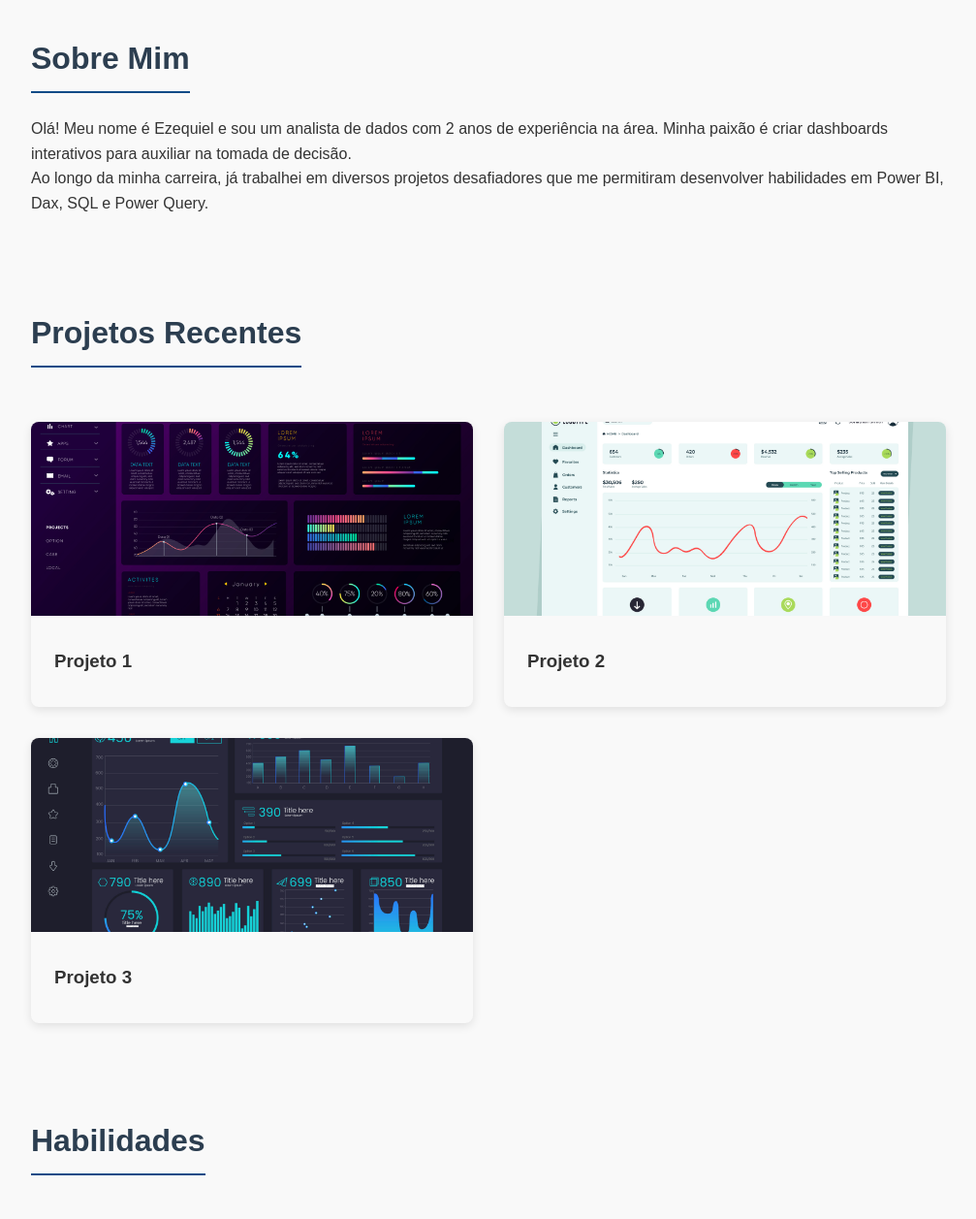
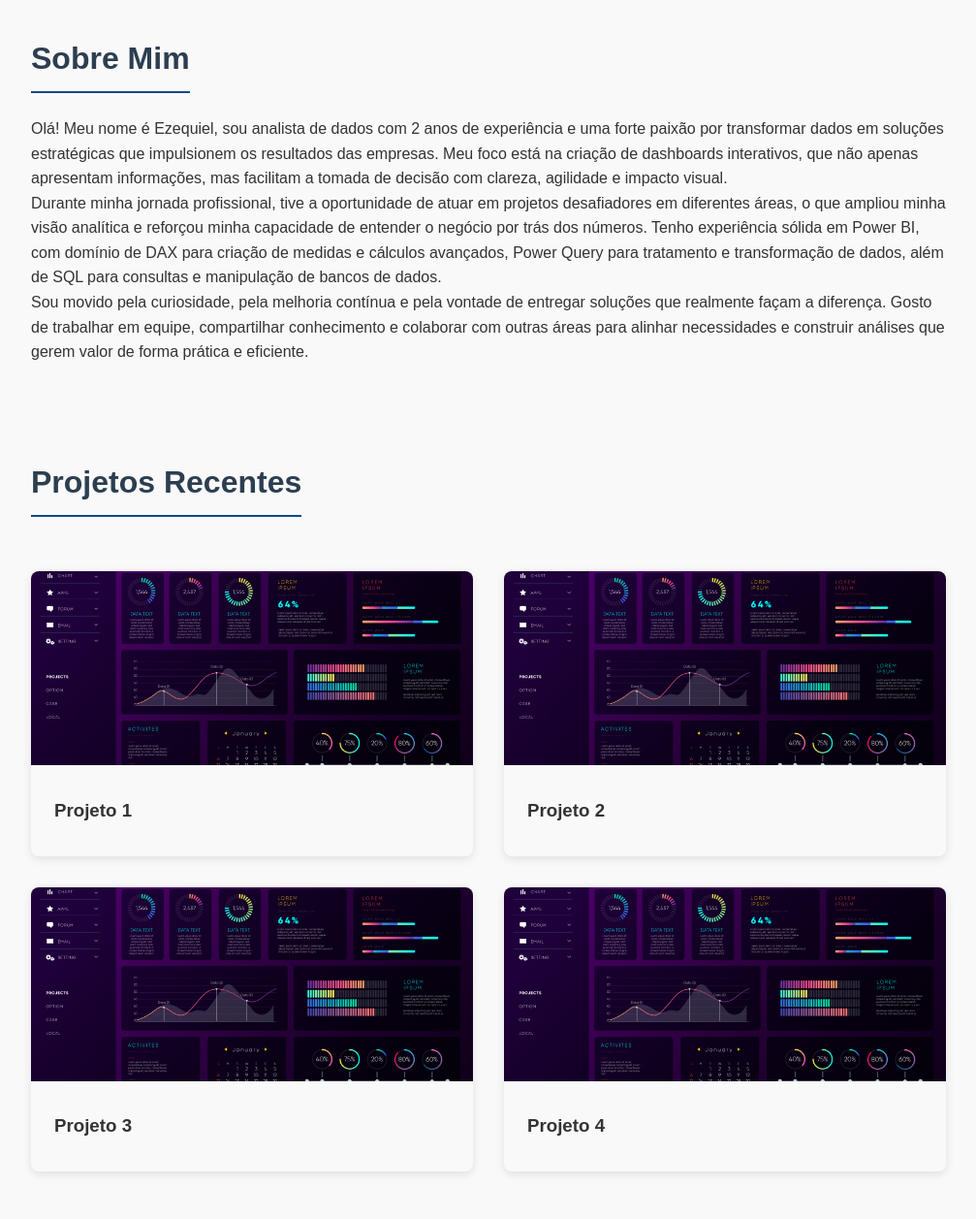
Before and after one commit to EzequielPaes/ME, a plain HTML site: page index.html in a window 1280 px wide. Shown: the part 180-1437 px from the top of the page at 97% size, without its empty margins (136-1143 px from the left). Drawn offline with Linux system fonts and the light colour scheme.

Commit message:
Add files via upload

```diff
--- a/index.html
+++ b/index.html
@@ -16,8 +16,9 @@
 
     <section id="sobre">
         <h2>Sobre Mim</h2>
-        <p>Olá! Meu nome é Ezequiel e sou um analista de dados com 2 anos de experiência na área. Minha paixão é criar dashboards interativos para auxiliar na tomada de decisão.</p>
-        <p>Ao longo da minha carreira, já trabalhei em diversos projetos desafiadores que me permitiram desenvolver habilidades em Power BI, Dax, SQL e Power Query.</p>
+        <p>Olá! Meu nome é Ezequiel, sou analista de dados com 2 anos de experiência e uma forte paixão por transformar dados em soluções estratégicas que impulsionem os resultados das empresas. Meu foco está na criação de dashboards interativos, que não apenas apresentam informações, mas facilitam a tomada de decisão com clareza, agilidade e impacto visual.</p>
+        <p>Durante minha jornada profissional, tive a oportunidade de atuar em projetos desafiadores em diferentes áreas, o que ampliou minha visão analítica e reforçou minha capacidade de entender o negócio por trás dos números. Tenho experiência sólida em Power BI, com domínio de DAX para criação de medidas e cálculos avançados, Power Query para tratamento e transformação de dados, além de SQL para consultas e manipulação de bancos de dados.</p>
+        <p>Sou movido pela curiosidade, pela melhoria contínua e pela vontade de entregar soluções que realmente façam a diferença. Gosto de trabalhar em equipe, compartilhar conhecimento e colaborar com outras áreas para alinhar necessidades e construir análises que gerem valor de forma prática e eficiente.</p>
     </section>
 
     <section id="projetos">
@@ -29,18 +30,22 @@
                     <h3>Projeto 1</h3>
                 </div>
             </div>
-
             <div class="projeto">
-                <img src="3184215.jpg" alt="Projeto 2">
+                <img src="3195378.jpg" alt="Projeto 1">
                 <div class="projeto-info">
                     <h3>Projeto 2</h3>
                 </div>
             </div>
-
             <div class="projeto">
-                <img src="2800232.jpg" alt="Projeto 3">
+                <img src="3195378.jpg" alt="Projeto 1">
                 <div class="projeto-info">
                     <h3>Projeto 3</h3>
+                </div>
+            </div>
+            <div class="projeto">
+                <img src="3195378.jpg" alt="Projeto 1">
+                <div class="projeto-info">
+                    <h3>Projeto 4</h3>
                 </div>
             </div>
         </div>
```
